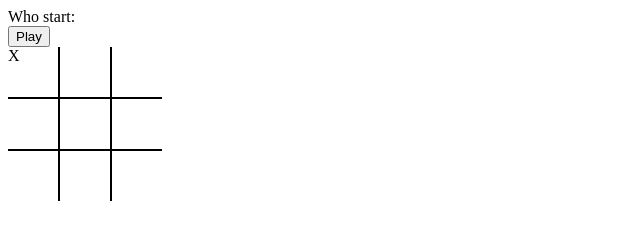
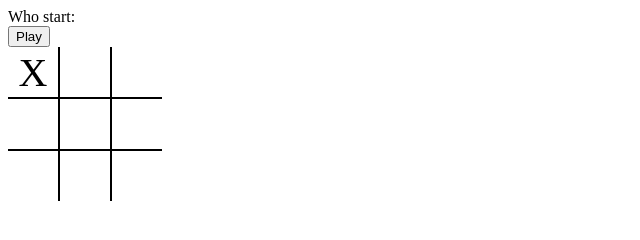
Before and after one commit to kkaori146/Project-Tic-Tac-Toe-Game, a plain HTML site: page index.html in a window 1280 px wide. Both pictures are taken after a click on the element 33 px from the left and 72 px from the top of the page. Shown: the full height of the page, 0-640 px from the left. Drawn offline with Linux system fonts and the light colour scheme.

Commit message:
CSS: Table Elements

```diff
--- a/assets/css/style.css
+++ b/assets/css/style.css
@@ -13,6 +13,9 @@
     padding: 0px;
     cursor: pointer;
     display: flex;
+    justify-content: center;
+    align-items: center;
+    font-size: 40px;
 }
 
  #p1 {
--- a/assets/script.js
+++ b/assets/script.js
@@ -65,11 +65,11 @@ function jogar(p) {
                 }
             break;
         }
-        updateTable();
+        atualizaTabuleiro();
     }
 }
 
-function updateTable(){
+function atualizaTabuleiro(){
     for(var l=0; l<3; l++){
         for(var c=0; c<3; c++){
             if(jogo[l][c]=="X"){
```
